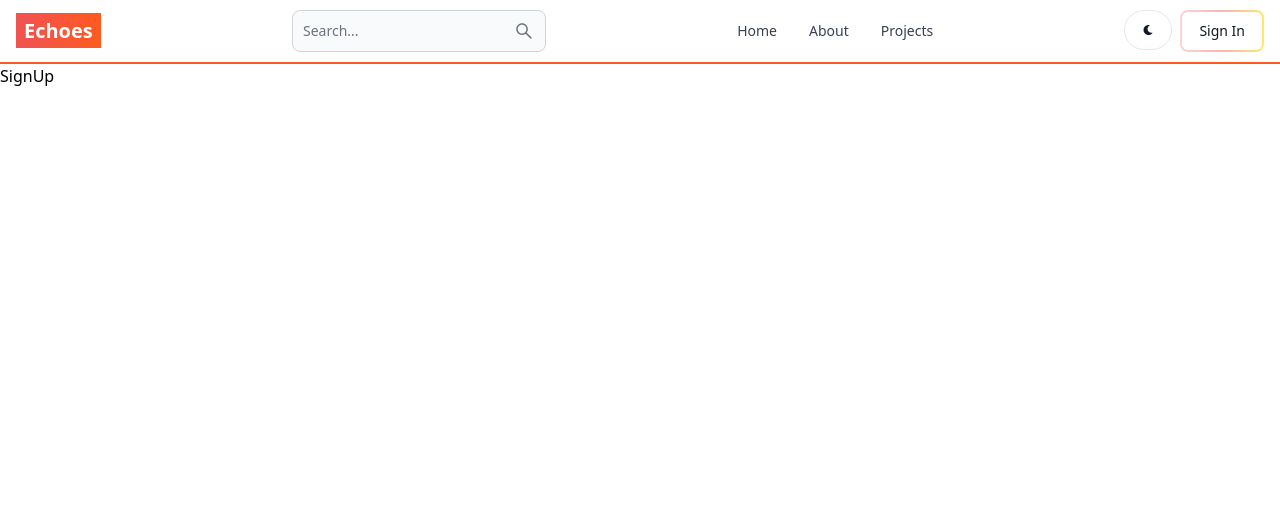
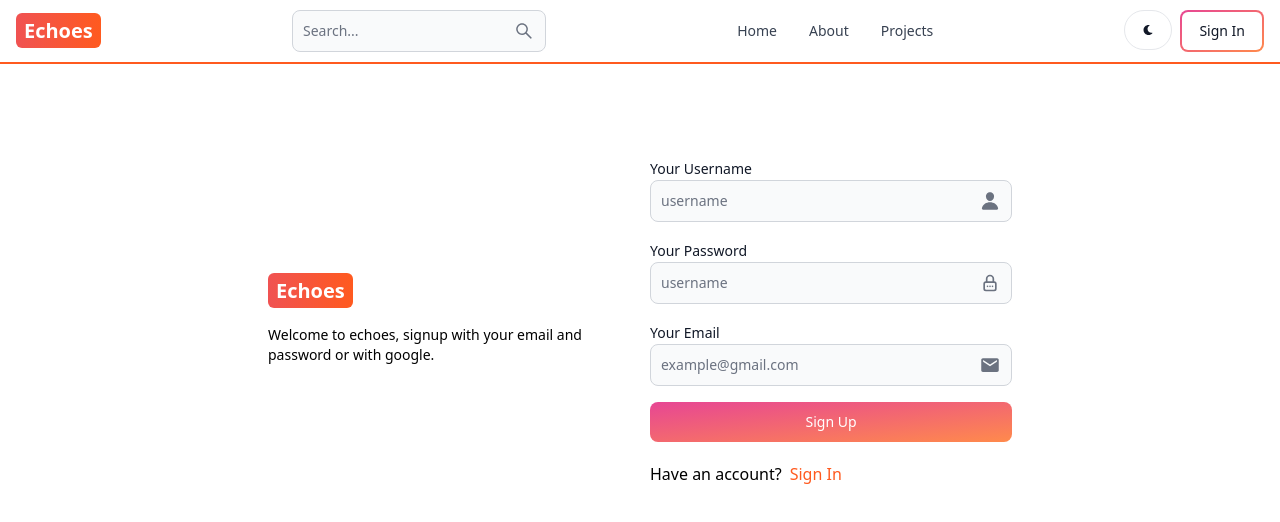
Before and after one commit to Atharv-Sathe/Echoes, a React (Vite) app in the folder client/: page /sign-up in a window 1280 px wide. Shown: the top 522 px of the page. Built offline with nearby package versions, Linux system fonts and the light colour scheme.

Commit message:
create: sign-up page UI

```diff
--- a/client/src/components/Header.jsx
+++ b/client/src/components/Header.jsx
@@ -11,7 +11,7 @@ export default function Header() {
         to="/"
         className="self-center whitespace-nowrap text-sm sm:text-xl font-semibold dark:text-white"
       >
-        <span className="px-2 py-1 bg-gradient-to-r from-red-500 to-orange-500 text-white">
+        <span className="px-2 py-1 bg-gradient-to-r from-red-500 to-orange-500 text-white rounded-md">
           Echoes
         </span>
       </Link>
@@ -31,7 +31,7 @@ export default function Header() {
           <FaMoon />
         </Button>
         <Link to="/sign-in">
-          <Button gradientDuoTone="redToYellow" outline>
+          <Button gradientDuoTone="pinkToOrange" outline>
             Sign In
           </Button>
         </Link>
--- a/client/src/pages/SignUp.jsx
+++ b/client/src/pages/SignUp.jsx
@@ -1,7 +1,72 @@
+import { Button, Label, TextInput } from "flowbite-react";
+import { Link } from "react-router-dom";
+import { IoMdMail } from "react-icons/io";
+import { IoPerson } from "react-icons/io5";
+import { TbLockPassword } from "react-icons/tb";
+
 export default function SignUp() {
   return (
-    <div>
-        SignUp
+    <div className="min-h-screen mt-20">
+      <div className="flex p-3 max-w-3xl mx-auto flex-col md:flex-row md:items-center gap-5">
+        {/* left */}
+        <div className="flex-1">
+          <Link
+            to="/"
+            className="text-4xl sm:text-xl font-bold dark:text-white"
+          >
+            <span className="px-2 py-1 bg-gradient-to-r from-red-500 to-orange-500 text-white rounded-md">
+              Echoes
+            </span>
+          </Link>
+          <p className="text-sm mt-5">
+            Welcome to echoes, signup with your email and password or with
+            google.
+          </p>
+        </div>
+
+        {/* right */}
+        <div className="flex-1">
+          <form className="flex flex-col gap-4">
+            <div>
+              <Label value="Your Username" />
+              <TextInput
+                type="text"
+                placeholder="username"
+                id="username"
+                className="focus:border-orange-500 focus:ring-orange-500"
+                rightIcon={IoPerson}
+              />
+            </div>
+            <div>
+              <Label value="Your Password" />
+              <TextInput
+                type="password"
+                placeholder="username"
+                id="password"
+                className="focus:border-orange-500 focus:ring-orange-500"
+                rightIcon={TbLockPassword}
+              />
+            </div>
+            <div>
+              <Label value="Your Email" />
+              <TextInput
+                type="email"
+                placeholder="example@gmail.com"
+                id="email"
+                className="focus:border-orange-500 focus:ring-orange-500"
+                rightIcon={IoMdMail}
+              />
+            </div>
+            <Button gradientDuoTone="pinkToOrange" type="submit">
+              Sign Up
+            </Button>
+          </form>
+          <div className="flex gap-2 mt-5">
+            <span>Have an account?</span>
+            <Link to='/sign-in' className="text-orange-500">Sign In</Link>
+          </div>
+        </div>
+      </div>
     </div>
-  )
+  );
 }
--- a/package.json
+++ b/package.json
@@ -8,7 +8,7 @@
     "dev": "nodemon server/index.js",
     "start": "node server/index.js",
     "both": "concurrently \"npm run start:frontend\" \"npm run start:backend\"",
-    "start:backend": "cd server && nodemon index.js",
+    "start:backend": "npm run dev",
     "start:frontend": "cd client && npm run dev"
   },
   "repository": {
```
